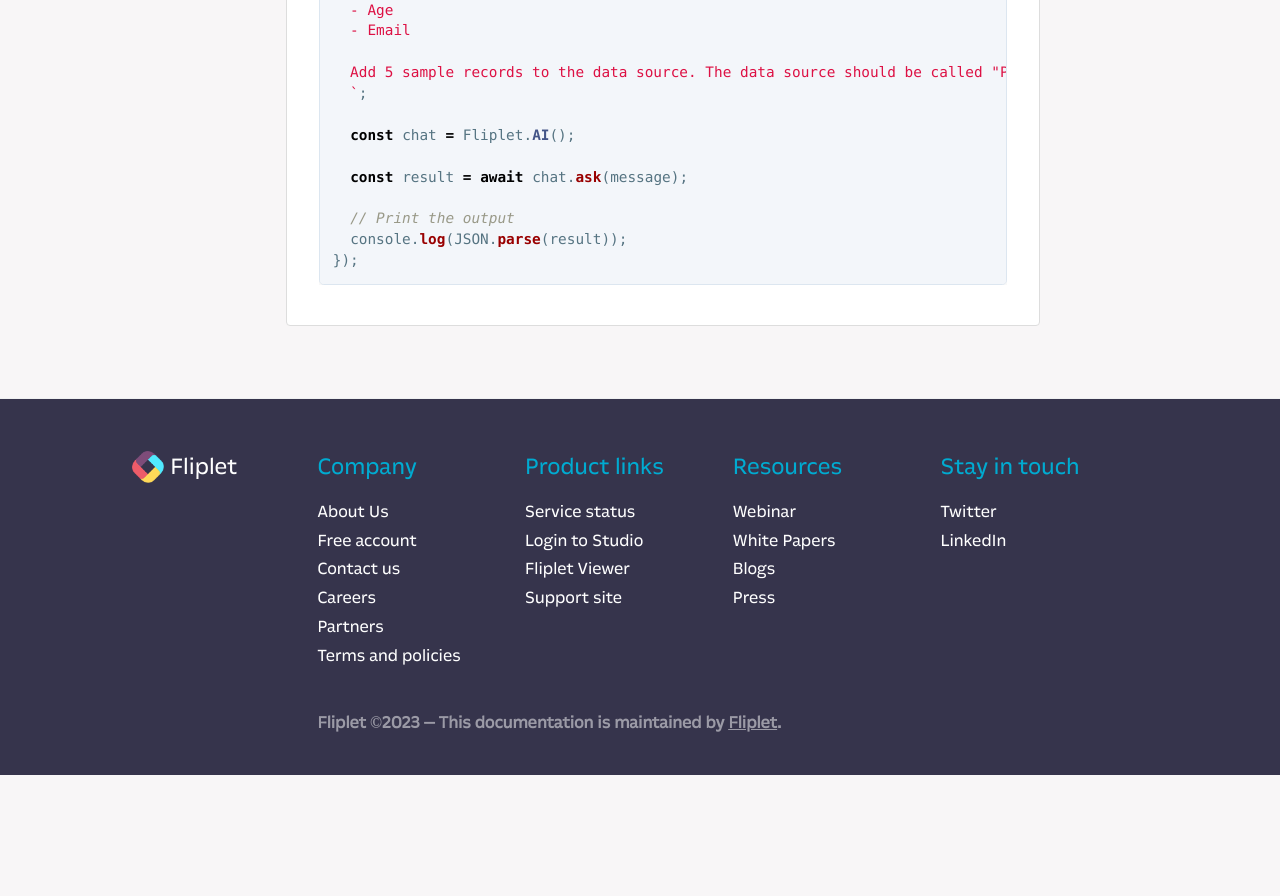
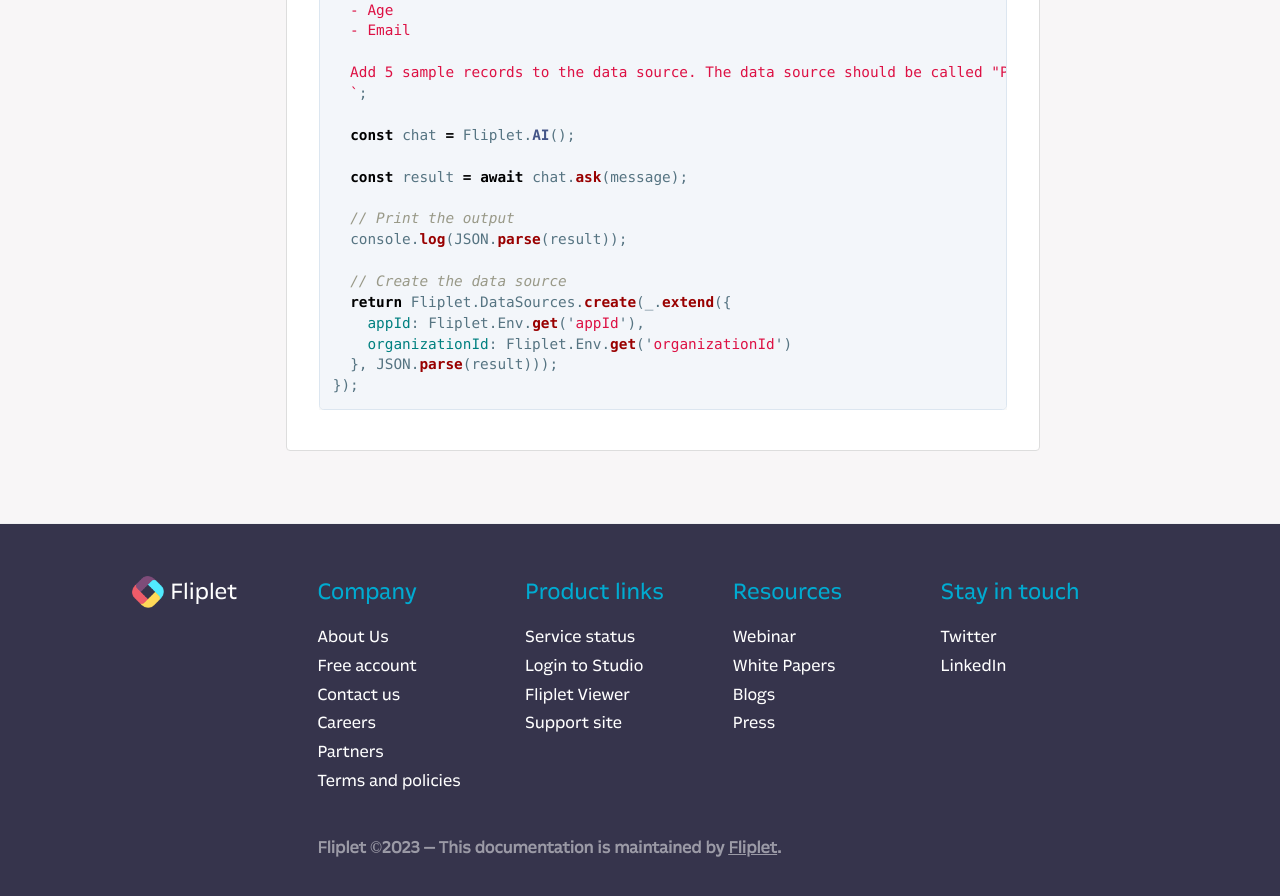
Before and after one commit to Fliplet/fliplet-cli, a Jekyll site: the page built from docs/API/core/ai.md, in a window 1280 px wide and 900 px high, scrolled down 7068 px. Shown: the top 896 px of the window. Built offline with Jekyll 4.4.1, drawn with Linux system fonts in a browser that asks for light colours; nearby versions of some CDN libraries; our own code applies the rules of GitHub Pages for plain Markdown files; library files that are not in the unit come from our copies; comment, search, counter and statistics services are not loaded; a style sheet for code colours, icons or effects is not loaded; before the commit the page ends 7843 px from its top, so only the background shows below that.

Commit message:
docs update

````diff
--- a/docs/API/core/ai.md
+++ b/docs/API/core/ai.md
@@ -228,5 +228,11 @@
 
   // Print the output
   console.log(JSON.parse(result));
+
+  // Create the data source
+  return Fliplet.DataSources.create(_.extend({
+    appId: Fliplet.Env.get('appId'),
+    organizationId: Fliplet.Env.get('organizationId')
+  }, JSON.parse(result)));
 });
 ```
````
